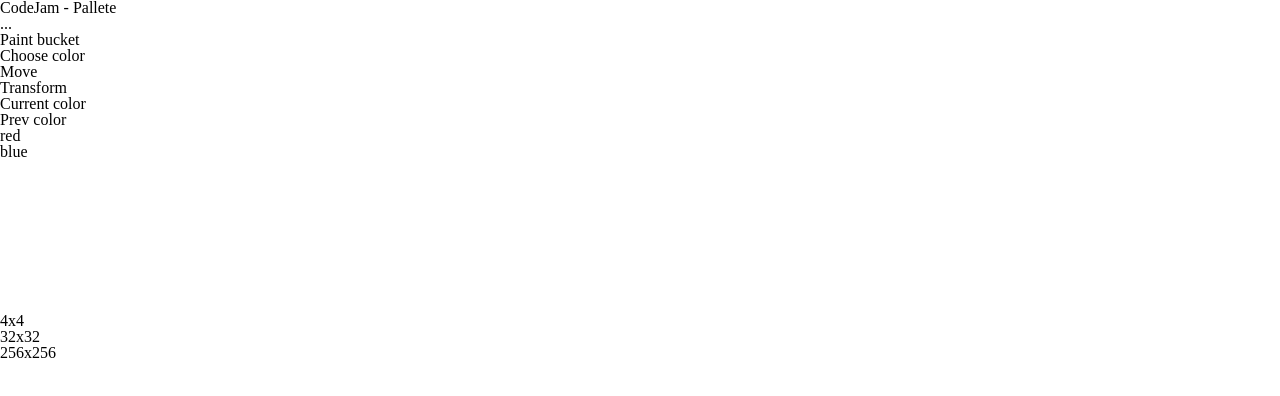
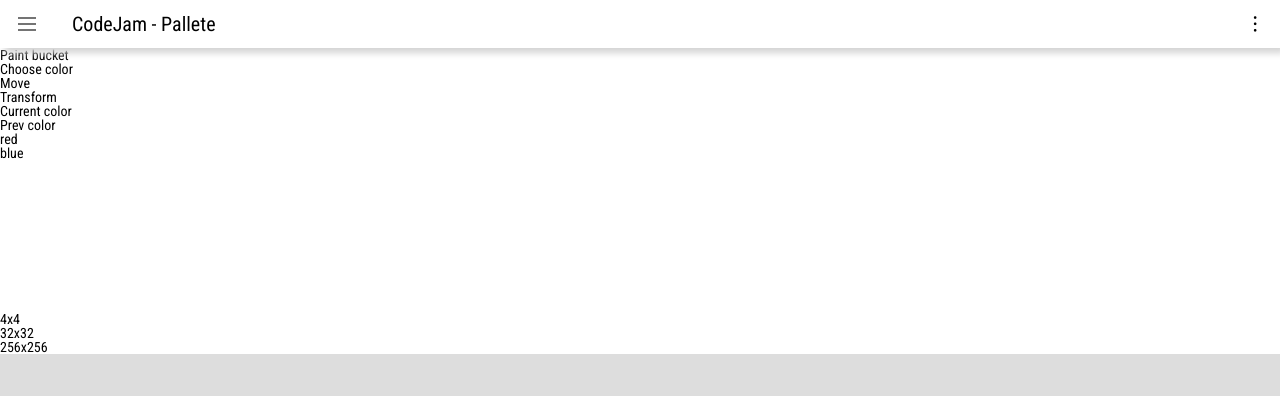
Before and after one commit to leikaa/Codejam-Canvas, a plain HTML site: page index.html in a window 1280 px wide. Drawn offline with nearby package versions, Linux system fonts and the light colour scheme.

Commit message:
feat: add style for top menu

```diff
--- a/assets/styles/style.css
+++ b/assets/styles/style.css
@@ -0,0 +1,87 @@
+body {
+    background-color: #ddd;
+    font-size: 14px;
+    font-family: 'Roboto Condensed', sans-serif;
+}
+
+.wrapper {
+    max-width: 1440px;
+    margin-left: auto;
+    margin-right: auto;
+    background-color: #fff;
+}
+
+.top-menu {
+    display: flex;
+    height: 48px;
+    align-items: center;
+    position: relative;
+    box-shadow:  5px 5px 7px #d3d3d3;
+}
+
+.top-menu__list-icon {
+    left: 8px;
+}
+
+.top-menu__list-icon:hover {
+    cursor: pointer;
+}
+
+.top-menu__list-icon-burger {
+    content: "";
+    display: block;
+    position: absolute;
+    top: 19px;
+    left: 10px;
+    height: 2px;
+    width: 18px;
+    background-color: #000;
+    opacity: 0.54;
+}
+
+.top-menu__list-icon-burger::before {
+    content: "";
+    position: absolute;
+    display: block;
+    left: 0;
+    top: -6px;
+    height: 2px;
+    width: 18px;
+    background-color: #000;
+}
+
+.top-menu__list-icon-burger::after {
+    content: "";
+    position: absolute;
+    display: block;
+    left: 0;
+    top: 6px;
+    height: 2px;
+    width: 18px;
+    background-color: #000;
+}
+
+.top-menu__list-icon {
+    position: absolute;
+    width: 40px;
+    height: 40px;
+}
+
+.top-menu__title {
+    margin-left: 72px;
+    font-size: 20px;
+}
+
+.top-menu__properties {
+    height: 12px;
+    width: 24px;
+    transform: rotate(90deg);
+    text-align: center;
+    position: absolute;
+    right: 0;
+    font-size: 24px;
+}
+
+.top-menu__properties:hover {
+    cursor: pointer;
+}
--- a/index.html
+++ b/index.html
@@ -5,6 +5,7 @@
     <meta name="viewport" content="width=device-width, initial-scale=1.0">
     <meta http-equiv="X-UA-Compatible" content="ie=edge">
     <link rel="stylesheet" href="https://cdnjs.cloudflare.com/ajax/libs/meyer-reset/2.0/reset.min.css">
+    <link rel="stylesheet" href="https://fonts.googleapis.com/css?family=Roboto+Condensed:400,700&display=swap">
     <link rel="stylesheet" href="./assets/styles/style.css">
     <script type="text/javascript" src="/assets/js/script.js"></script>
     <title>Codejam-Canvas</title>
@@ -12,7 +13,9 @@
 <body>
     <div class="wrapper">
         <div class="top-menu">
-            <div class="top-menu__list-icon"></div>
+            <div class="top-menu__list-icon">
+                <span class="top-menu__list-icon-burger"></span>
+            </div>
             <div class="top-menu__title">CodeJam - Pallete</div>
             <div class="top-menu__properties">...</div>
         </div>
```
